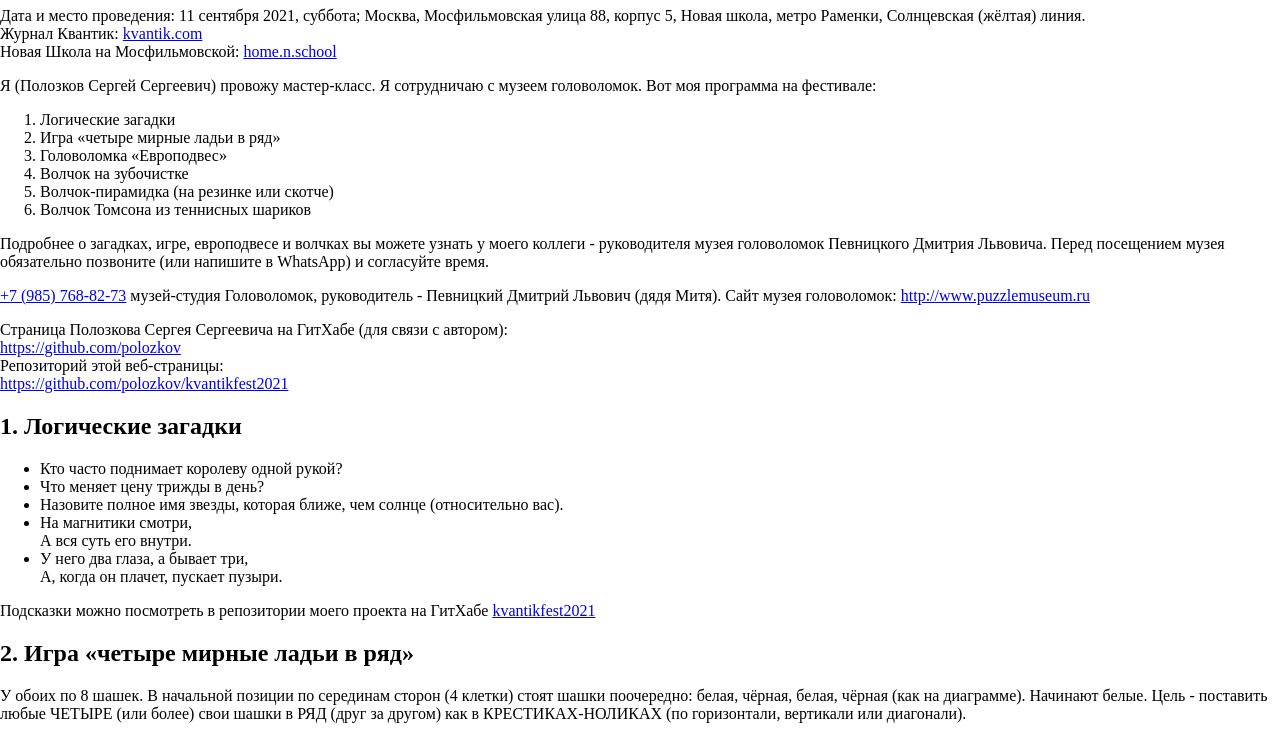
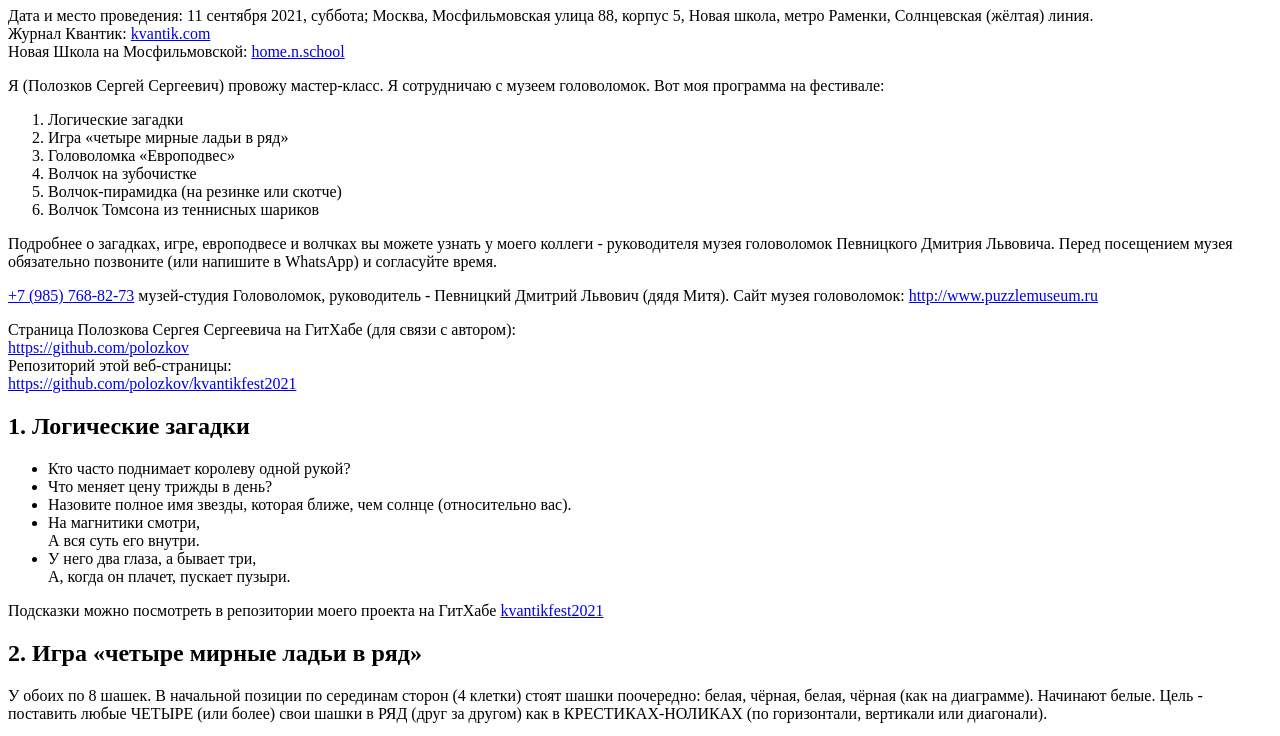
Before and after one commit to polozkov/kvantikfest2021, a plain HTML site: page index.html in a window 1280 px wide. Shown: the part 73-809 px from the top of the page. Drawn offline with Linux system fonts and the light colour scheme.

Commit message:
Update index.html

```diff
--- a/index.html
+++ b/index.html
@@ -6,14 +6,6 @@
     <title>Фестиваль Квантика 2021</title>
 
     <style type="text/css">
-        html,
-        body {
-            height: 100%;
-            width: 100%;
-            padding: 0;
-            margin: 0;
-        }
-
         img {
             width: 100%;
         }
```
